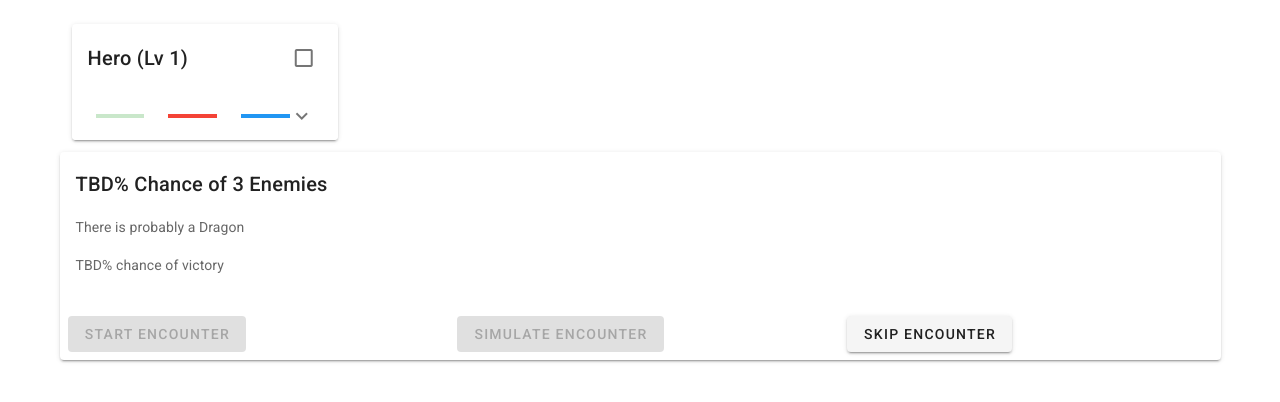
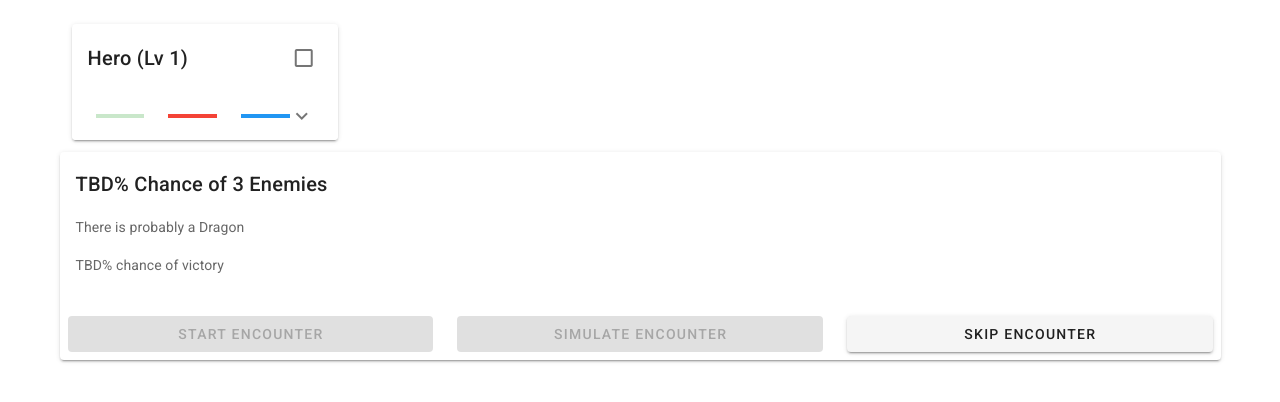
Before and after one commit to dreblen/wip-rpg, a Vue app: page / in a window 1280 px wide. Shown: the top 402 px of the page. Built offline with nearby package versions, Linux system fonts and the light colour scheme.

Commit message:
Design - Bigger Buttons

```diff
--- a/src/views/Home.vue
+++ b/src/views/Home.vue
@@ -13,6 +13,7 @@
         <v-row>
           <v-col>
             <v-btn
+              block
               @click="startEncounter(false)"
               :disabled="selectedParty.length === 0"
             >
@@ -21,6 +22,7 @@
           </v-col>
           <v-col>
             <v-btn
+              block
               @click="startEncounter(true)"
               :disabled="selectedParty.length === 0"
             >
@@ -29,6 +31,7 @@
           </v-col>
           <v-col>
             <v-btn
+              block
               @click="skipEncounter"
             >
               Skip Encounter
```
